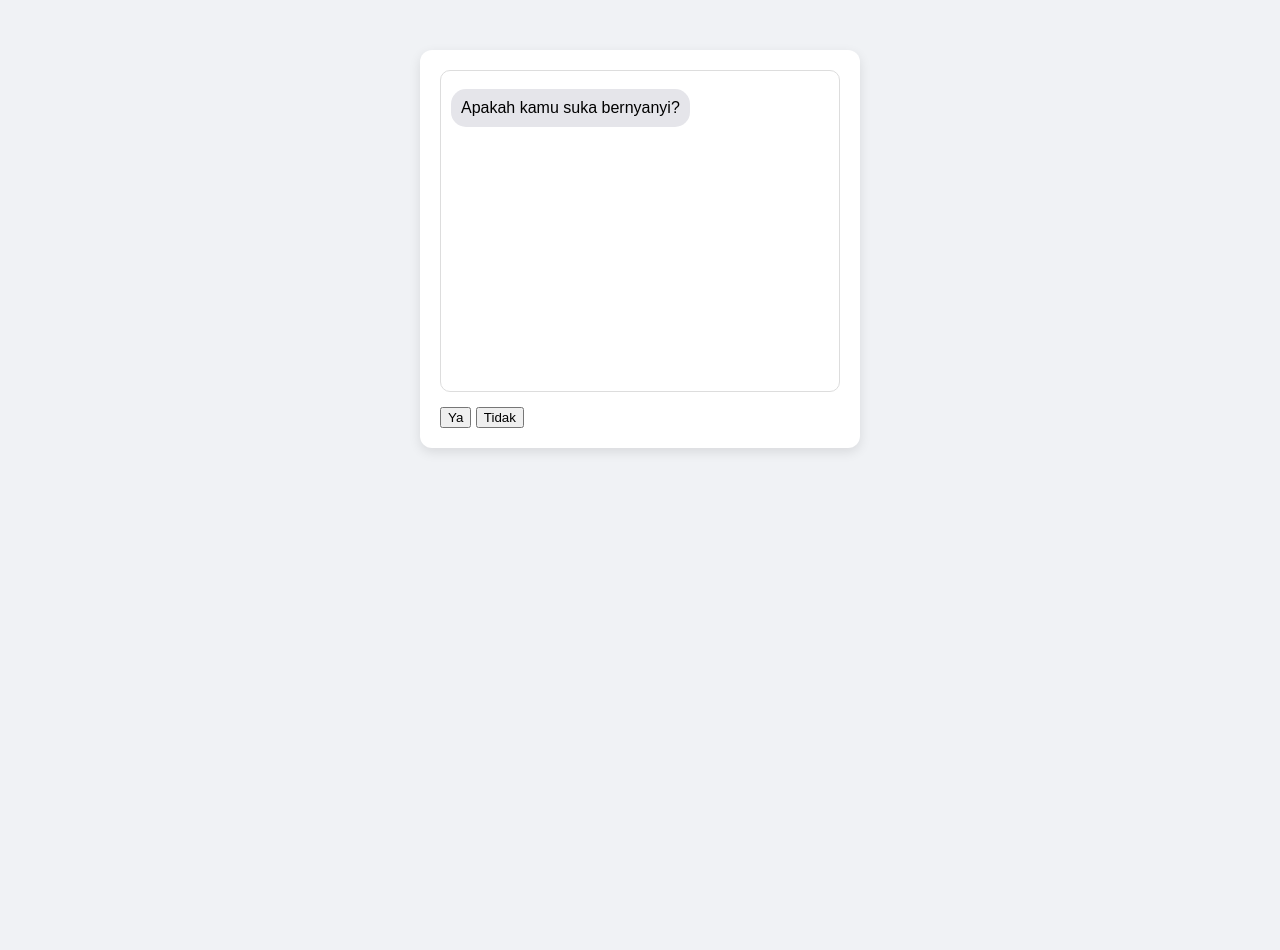
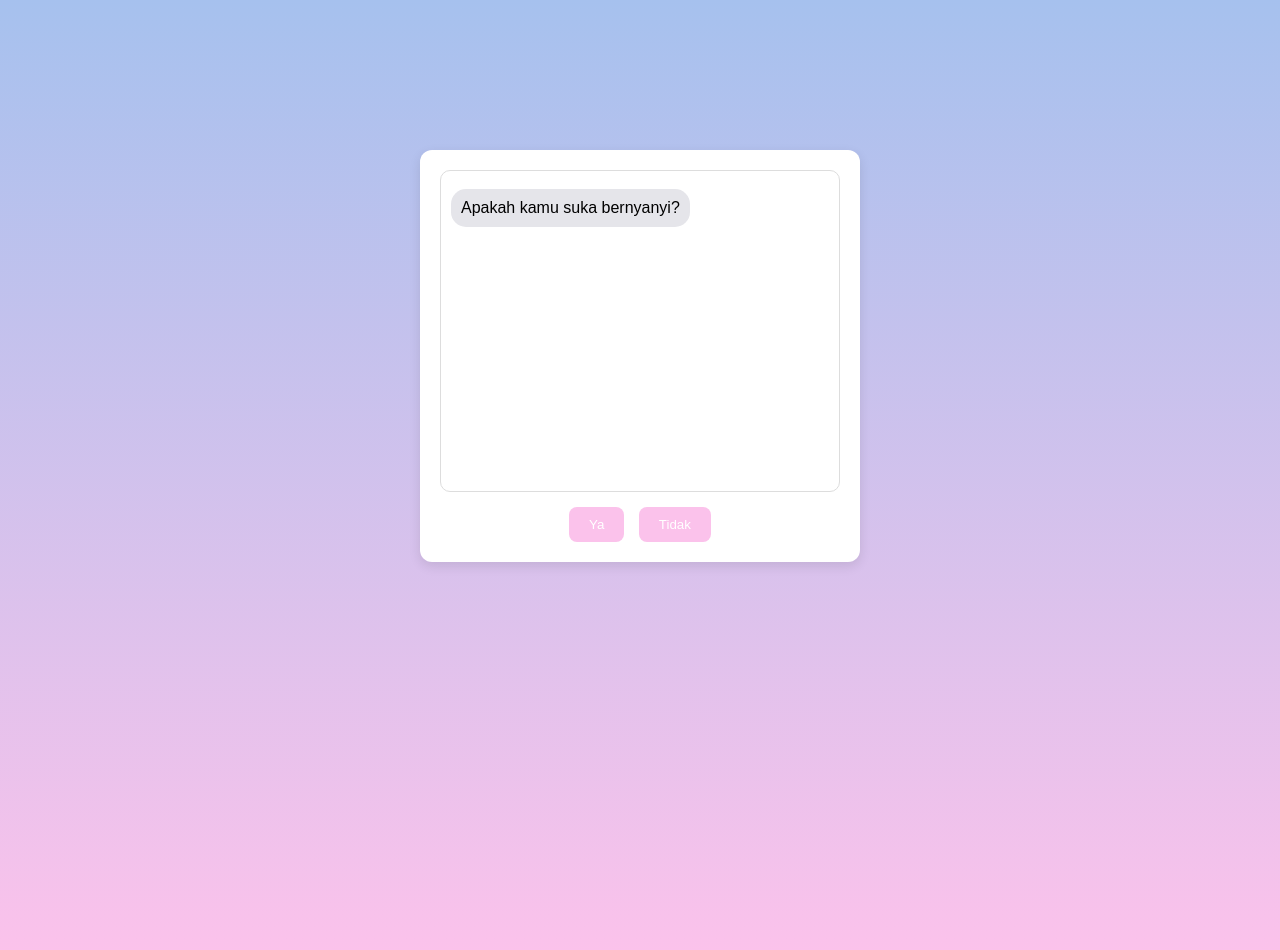
Before and after one commit to MoonForLight/Sistem-Pakar-Ekstrakurikuler, a Flask app: page /question in a window 1280 px wide. Before the commit the page ends 452 px from the top, so only its background shows below. Run offline with Flask 3, Linux system fonts and the light colour scheme.

Commit message:
gawekan bayu

```diff
--- a/static/style.css
+++ b/static/style.css
@@ -1,13 +1,14 @@
 body {
     font-family: Arial, sans-serif;
-    background: #f0f2f5;
+    background-image: linear-gradient(to top, #fbc2eb 0%, #a6c1ee 100%);
     margin: 0;
     padding: 0;
+    height: 100vh;
 }
 
 .container {
     width: 500px;
-    margin: 50px auto;
+    margin: 200px auto;
     text-align: center;
     background: #fff;
     padding: 30px;
@@ -27,7 +28,7 @@ body {
 
 .chat-container {
     width: 400px;
-    margin: 50px auto;
+    margin: 150px auto;
     background: #fff;
     border-radius: 12px;
     padding: 20px;
@@ -71,3 +72,18 @@ body {
     font-size: 18px;
     width: fit-content;
 }
+
+.buttons {
+    text-align: center;
+}
+
+.btn-answer {
+    background: #fbc2eb;
+    color: white;
+    border: none;
+    padding: 10px 20px;
+    margin: 0 5px;
+    border-radius: 8px;
+    cursor: pointer;
+    justify-self: center;
+}
--- a/templates/index.html
+++ b/templates/index.html
@@ -7,9 +7,9 @@
 </head>
 <body>
   <div class="container">
-    <h1>Selamat Datang di Sistem Pakar Ekstrakurikuler</h1>
+    <h1>SISTEM PAKAR EKSTRAKULIKULER</h1>
     <p>Ayo ikuti konsultasi untuk mengetahui ekstrakurikuler yang cocok untukmu!</p>
-    <a href="{{ url_for('question') }}" class="btn">Mulai Konsultasi</a>
+    <a href="{{ url_for('question') }}" class="btn btn-active btn-primary">Mulai Konsultasi</a>
   </div>
 </body>
 </html>
--- a/templates/question.html
+++ b/templates/question.html
@@ -9,8 +9,8 @@
   <div class="chat-container">
     <div id="chatBox" class="chat-box"></div>
     <div class="buttons">
-      <button onclick="sendAnswer('Ya')">Ya</button>
-      <button onclick="sendAnswer('Tidak')">Tidak</button>
+      <button class="btn-answer" onclick="sendAnswer('Ya')">Ya</button>
+      <button class="btn-answer" onclick="sendAnswer('Tidak')">Tidak</button>
     </div>
   </div>
 
```
